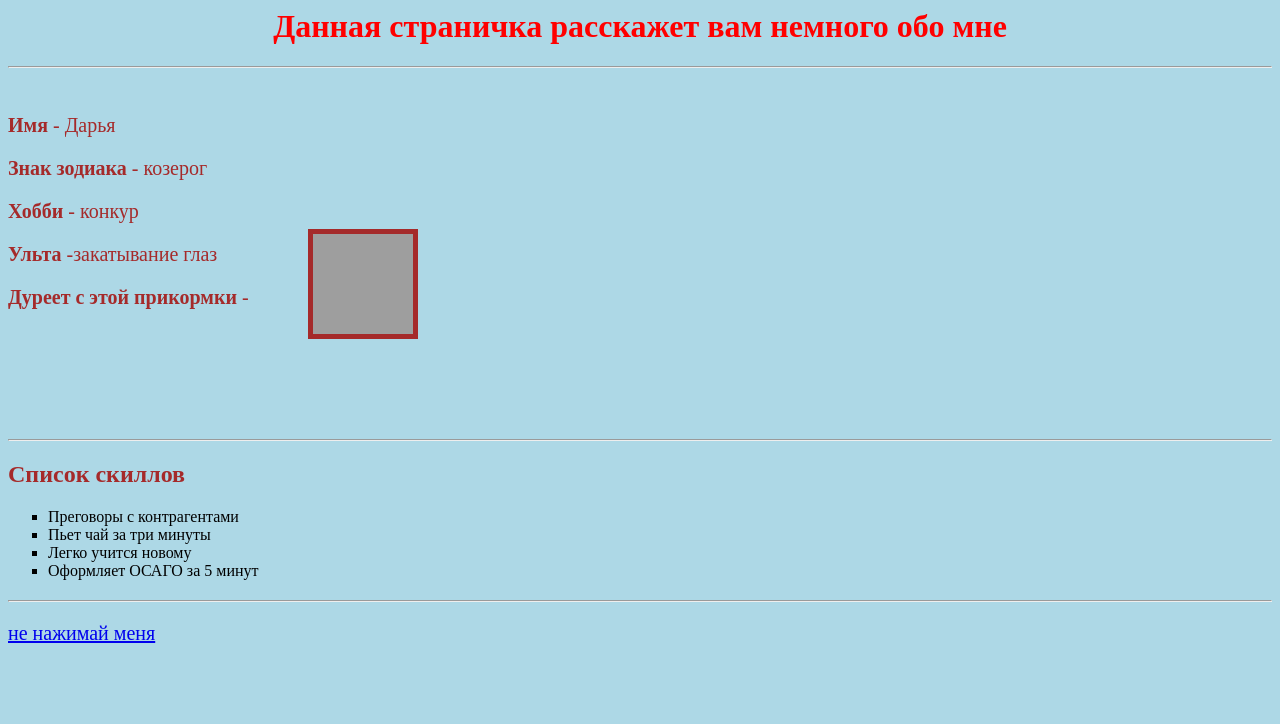
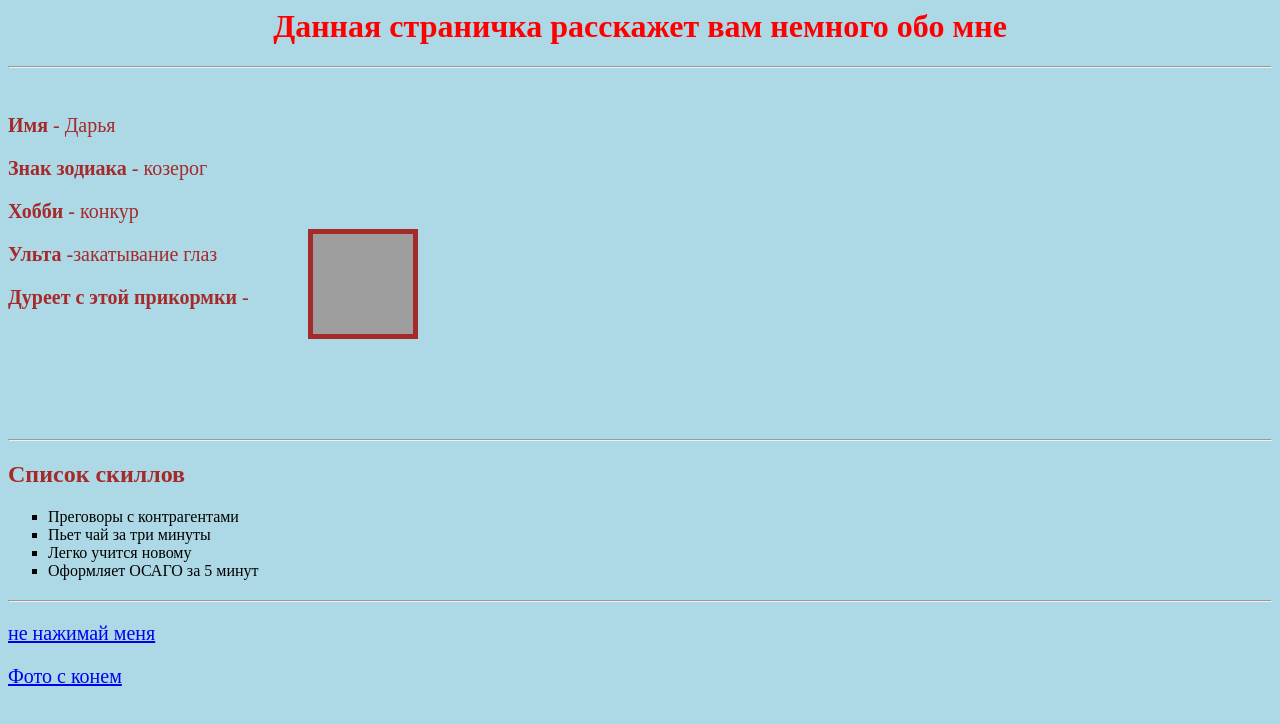
Before and after one commit to Yudessa/testovoe, a plain HTML site: page index.html in a window 1280 px wide. Drawn offline with Linux system fonts and the light colour scheme; grey boxes are pictures that could not be loaded.

Commit message:
Update index.html

```diff
--- a/index.html
+++ b/index.html
@@ -16,6 +16,6 @@
   <p><h2><b>Список скиллов</b></h2> <ul><li type="square"> Преговоры с контрагентами</li> <li type="square">Пьет чай за три минуты</li> <li type="square">Легко учится новому</li> <li type="square">Оформляет ОСАГО за 5 минут</li></ul> </p>
   <hr>
   <p><a href="img/попався.jpg">не нажимай меня</a></p>
- <p><a href="img/horse.jpg/>Фото с конем</a></p>
+ <p><a href="about.html">Фото с конем</a></p>
  </body>
 </html>
```
